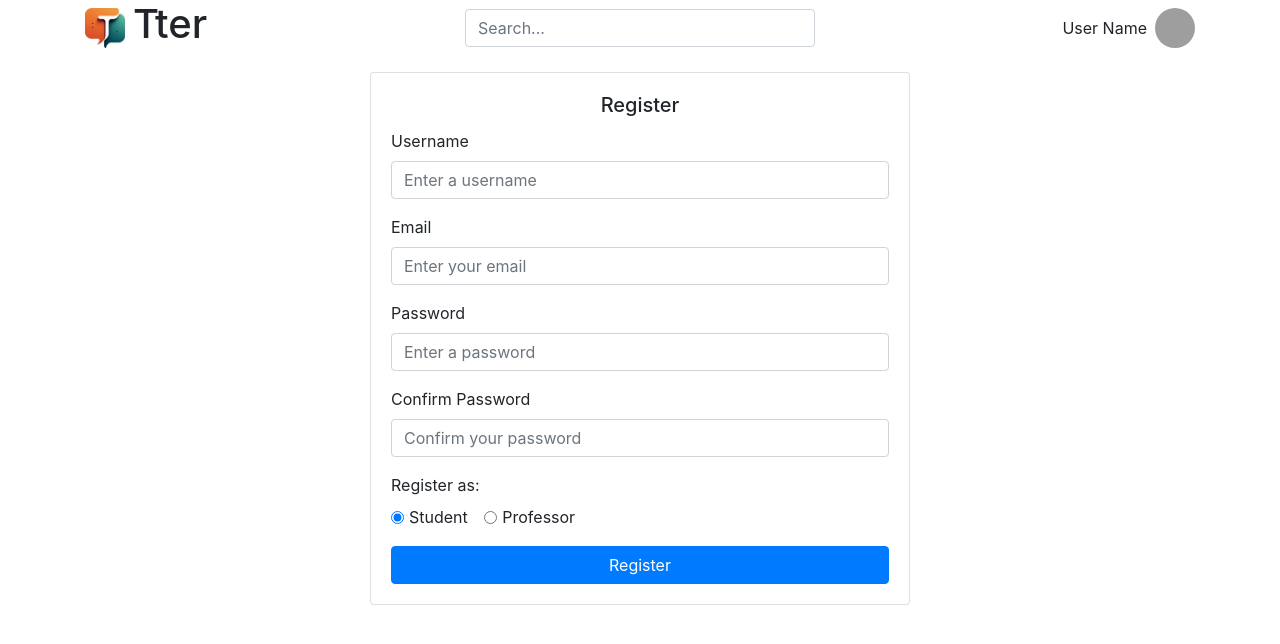
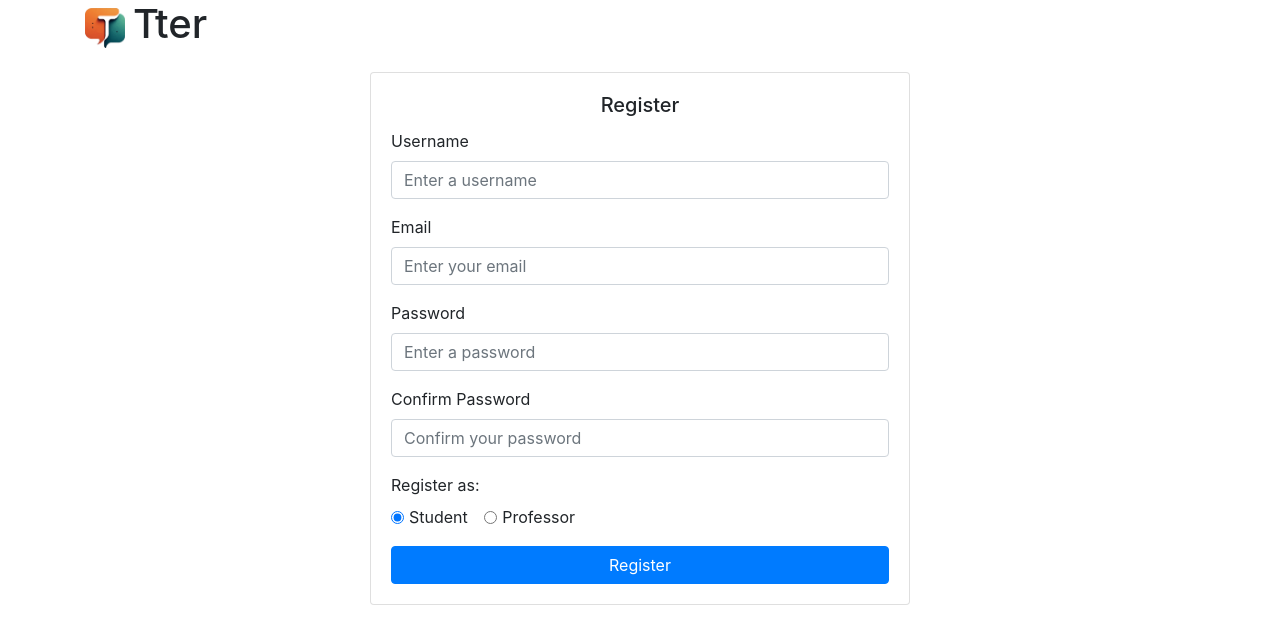
Before and after one commit to Gojicluka/PSI-projekat, a plain HTML site: page register.html in a window 1280 px wide. Drawn offline with nearby package versions, Linux system fonts and the light colour scheme; grey boxes are pictures that could not be loaded.

Commit message:
Changing login and register header, and removing radio buttons for type of group to create

```diff
--- a/register.html
+++ b/register.html
@@ -24,31 +24,6 @@
             <div class="d-flex align-items-center">
                 <img src="images/logo.png" alt="Logo" width="40" height="40">
                 <h1 class="ml-2">Tter</h1>
-            </div>
-        </div>
-        <div class="col position-relative">
-            <!-- Search bar -->
-            <div class="search-box">
-                <input type="text" class="form-control search-input" id="searchInput" placeholder="Search...">
-                <!-- Dropdown for search results -->
-                <div id="searchDropdown" class="dropdown-menu" aria-labelledby="searchInput" style="min-width: 100%; display: none;">
-                    <!-- Populate this dynamically using JavaScript -->
-                </div>
-            </div>
-        </div>
-        <div class="col text-right">
-             <!-- User Name -->
-            <div class="d-flex align-items-center justify-content-end">
-                <span class="mr-2">User Name</span>
-                <!-- Profile Picture -->
-                <div class="position-relative">
-                    <img src="https://lh3.bunny.novaskin.me/TSZDYqxBg_zaPfbl2SznAAV-_YMRgbMTycmiBQPfgyUFBnsYB4E38ozFhs-KdYKmpdnpBfAnYtHJ_6RNlUUrDwI_HGEmF1Ksug=rw-h400" alt="Profile Picture" width="40" height="40" style="border-radius: 50%;" id="profilePicture">
-                    <!-- Dropdown for user settings -->
-                    <div id="profileDropdown" class="dropdown-menu dropdown-menu-right text-center" style="display: none;">
-                        <a class="dropdown-item" href="user_settings.html">User Settings</a>
-                        <a class="dropdown-item" href="logout.html">Log Out</a>
-                    </div>
-                </div>
             </div>
         </div>
     </div>
```
Also changed, not shown: create_group.html (+2 -2 lines), login.html (+1 -25 lines).
